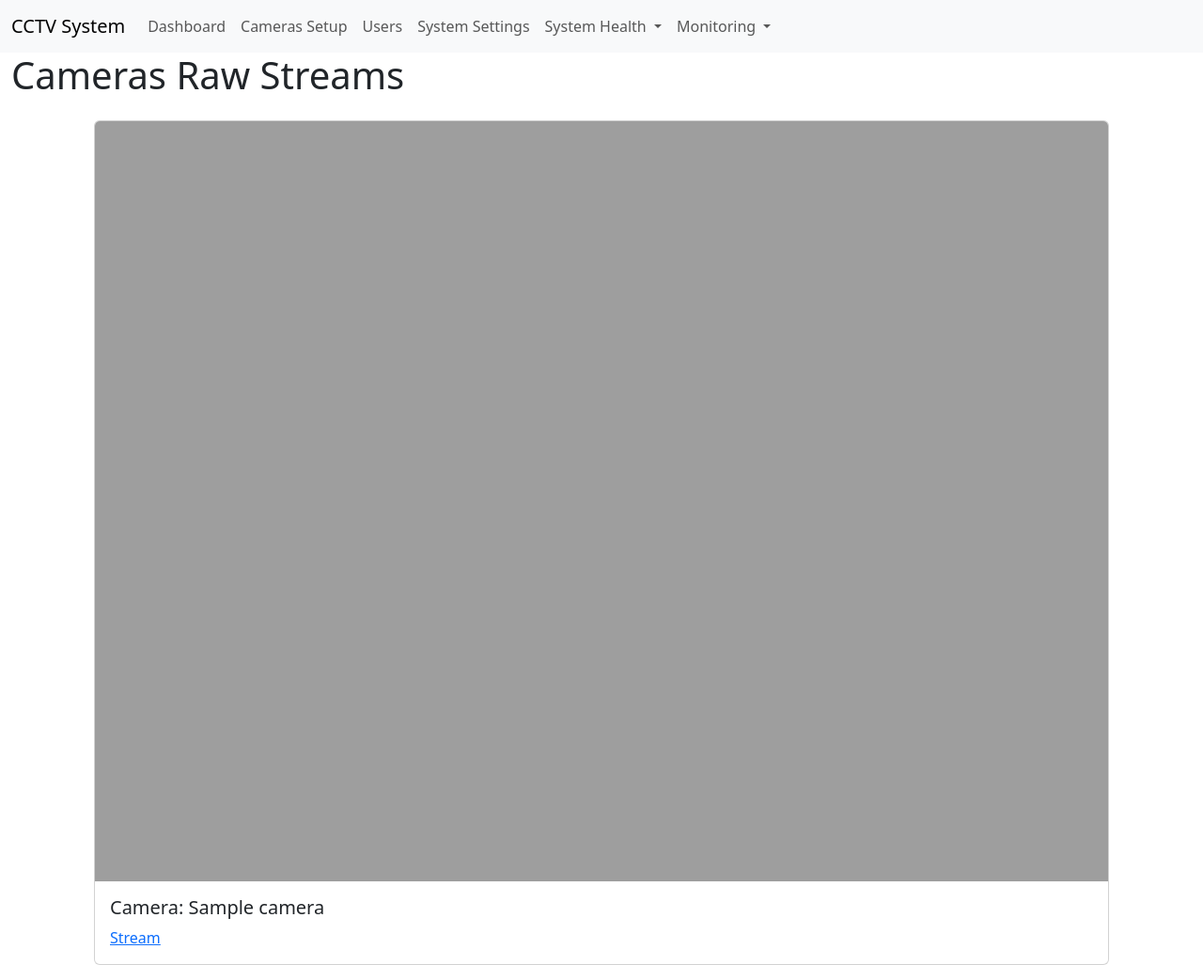
After one commit to pppfkp/cctv_inzynierka, a Django app: page /camera-streams-raw/ in a window 1280 px wide. The commit adds this page. Shown: the whole page at 94% size. Run offline with Django 5.2, Linux system fonts and the light colour scheme; tables that the repository leaves empty hold one stand-in row (values such as "Sample post").

Commit message:
Added raw stream

```diff
--- a/main_app/main_app/settings.py
+++ b/main_app/main_app/settings.py
@@ -36,7 +36,8 @@ ALLOWED_HOSTS = [
     'localhost',
     'entry-app',
     'main-app',
-    '100.65.141.3'
+    '100.65.141.3',
+    '192.168.0.104'
 ]
 
 # Application definition
--- a/main_app/main_app/urls.py
+++ b/main_app/main_app/urls.py
@@ -2,7 +2,7 @@
 from django.contrib import admin
 from django.urls import path
 from face_recognition.views import extract_embedding_view, FindClosestEmbeddingView
-from management.views import add_camera_view, containers_status_view, delete_camera_view, edit_camera_view, hard_reset_all_containers_view, hard_restart_container_view, soft_reset_all_containers_view, soft_restart_container_view, start_all_containers_view, start_container_view, stop_all_containers_view, stop_container_view
+from management.views import add_camera_view, camera_streams_raw_view, containers_status_view, delete_camera_view, edit_camera_view, hard_reset_all_containers_view, hard_restart_container_view, soft_reset_all_containers_view, soft_restart_container_view, start_all_containers_view, start_container_view, stop_all_containers_view, stop_container_view
 from stats.views import DetectionSearchView
 from django.conf import settings
 from django.conf.urls.static import static
@@ -35,12 +35,16 @@ urlpatterns = [
     path('edit-camera/<int:pk>/', edit_camera_view, name='edit_camera'),
     path('delete-camera/<int:pk>/', delete_camera_view, name='delete_camera'),
 
+    # cameras_streaming
+    path('camera-streams/', camera_streams_view, name='camera_streams'),
+    path('camera-streams-raw/', camera_streams_raw_view, name='camera_streams_raw'),
+
     #other
     path('admin/', admin.site.urls),
     path('face_recognition/extract_embedding/', extract_embedding_view, name='extract-embedding-view'),
     path('face_recognition/api/recognize/', FindClosestEmbeddingView.as_view()),
     path('save-boundary/<int:boundary_id>/', save_boundary_points, name='save_boundary'),
-    path('camera-streams/', camera_streams_view, name='camera_streams'),
+
     path('detections/search/', DetectionSearchView.as_view(), name='detection_search'),
 ]
 
--- /dev/null
+++ b/main_app/management/templates/camera_streams_raw.html
@@ -0,0 +1,26 @@
+{% extends 'custom_base.html' %}
+
+{% block content %}
+<h1>Cameras Raw Streams</h1>
+<div class="d-flex flex-wrap justify-content-center">
+    {% for stream in streams %}
+    <div class="card m-3" style="max-width: 1080px; width: 100%;">
+        <img
+            id="videoFeed{{ forloop.counter }}"
+            src="{{ stream.video_feed_url }}"
+            alt="Camera stream"
+            class="card-img-top"
+            style="width: 100%; height: auto;">
+        <div class="card-body">
+          <h5 class="card-title">Camera: {{ stream.camera_name }}</h5>
+          <p class="card-text">
+            <a href="{{ stream.video_feed_url }}"> Stream </a>
+          </p>
+        </div>
+    </div>
+    {% endfor %}
+</div>
+
+<script>
+</script>
+{% endblock %}
--- a/main_app/management/templates/custom_base.html
+++ b/main_app/management/templates/custom_base.html
@@ -41,6 +41,7 @@
                 </a>
                 <ul class="dropdown-menu">
                   <li><a class="dropdown-item" href="{% url 'camera_streams' %}">Live Augumented View</a></li>
+                  <li><a class="dropdown-item" href="{% url 'camera_streams_raw' %}">Live Raw View</a></li>
                   <li><a class="dropdown-item" href="#">Live Stats</a></li>
                   <li><a class="dropdown-item" href="#">Stats</a></li>
                 </ul>
--- a/main_app/management/views.py
+++ b/main_app/management/views.py
@@ -1,5 +1,7 @@
 import base64
 import json
+import logging
+import os
 import socket
 from django.http import HttpResponse, JsonResponse
 from django.shortcuts import render, redirect, get_object_or_404
@@ -15,6 +17,7 @@ from django.views.decorators.http import require_POST
 
 from django.urls import reverse
 from .forms import CameraForm
+from django.core.files.base import ContentFile
 
 
 
@@ -46,6 +49,8 @@ def save_boundary_points(request, boundary_id):
 def home(request):
     return render(request, 'custom_base.html')
 
+# camera streams
+
 def camera_streams_view(request):
     server_host = request.get_host().split(':')[0] # Get the server asddresss relative to the client
     CameraContainer = apps.get_model('management', 'CameraContainer')
@@ -64,6 +69,26 @@ def camera_streams_view(request):
 
     # Render the template with streams data
     return render(request, 'camera_streams.html', {'streams': streams})
+
+def camera_streams_raw_view(request):
+    server_host = request.get_host().split(':')[0] # Get the server asddresss relative to the client
+    CameraContainer = apps.get_model('management', 'CameraContainer')
+
+    # Fetch all camera containers
+    containers = CameraContainer.objects.all()
+
+    # Prepare video feed URLs
+    streams = [
+        {
+            "camera_id": container.camera.id,
+            "camera_name": container.camera.name,
+            "video_feed_url": f"http://{server_host}:{container.port}/video_feed_raw"
+        }
+        for container in containers
+    ]
+
+    # Render the template with streams data
+    return render(request, 'camera_streams_raw.html', {'streams': streams})
 
 # camera containers
 
@@ -345,3 +370,53 @@ def delete_camera_view(request, pk):
         camera.delete()
         return JsonResponse({'status': 'success'})
     return JsonResponse({'status': 'error', 'message': 'Invalid request'})
+
+@csrf_exempt
+@require_POST
+def set_camera_photo_view(request):
+    """
+    View to set the current frame of a camera stream as the reference photo.
+    """
+    try:
+        Camera = apps.get_model('management', 'Camera')
+        data = json.loads(request.body)  # Parse JSON instead of request.POST
+        camera_id = data.get('camera_id')
+        video_feed_url = data.get('video_feed_url')
+
+        if not camera_id or not video_feed_url:
+            return JsonResponse({'status': 'error', 'message': 'Missing camera_id or video_feed_url'}, status=400)
+
+        # Fetch the camera instance
+        camera = Camera.objects.get(id=camera_id)
+
+        video_feed_url = "http://host.docker.internal:5000/video_feed_raw"
+
+        # Capture the current frame from the stream
+        cap = cv2.VideoCapture(video_feed_url)
+        ret, frame = cap.read()
+        cap.release()
+
+        if not ret:
+            return JsonResponse({'status': 'error', 'message': 'Unable to capture frame from stream.'}, status=500)
+
+        # Save the frame as an image
+        _, buffer = cv2.imencode('.jpg', frame)
+        image_content = ContentFile(buffer.tobytes())
+
+        # Generate a unique file name
+        filename = f"{camera.name}_reference.jpg"
+        if camera.photo.name:
+            # Remove the old reference photo if it exists
+            old_photo_path = camera.photo.path
+            if os.path.exists(old_photo_path):
+                os.remove(old_photo_path)
+
+        # Update the camera photo field
+        camera.photo.save(filename, image_content)
+        camera.save()
+
+        return JsonResponse({'status': 'success', 'message': 'Reference photo updated successfully.'})
+    except Camera.DoesNotExist:
+        return JsonResponse({'status': 'error', 'message': 'Camera not found.'}, status=404)
+    except Exception as e:
+        return JsonResponse({'status': 'error', 'message': str(e)}, status=500)
```
